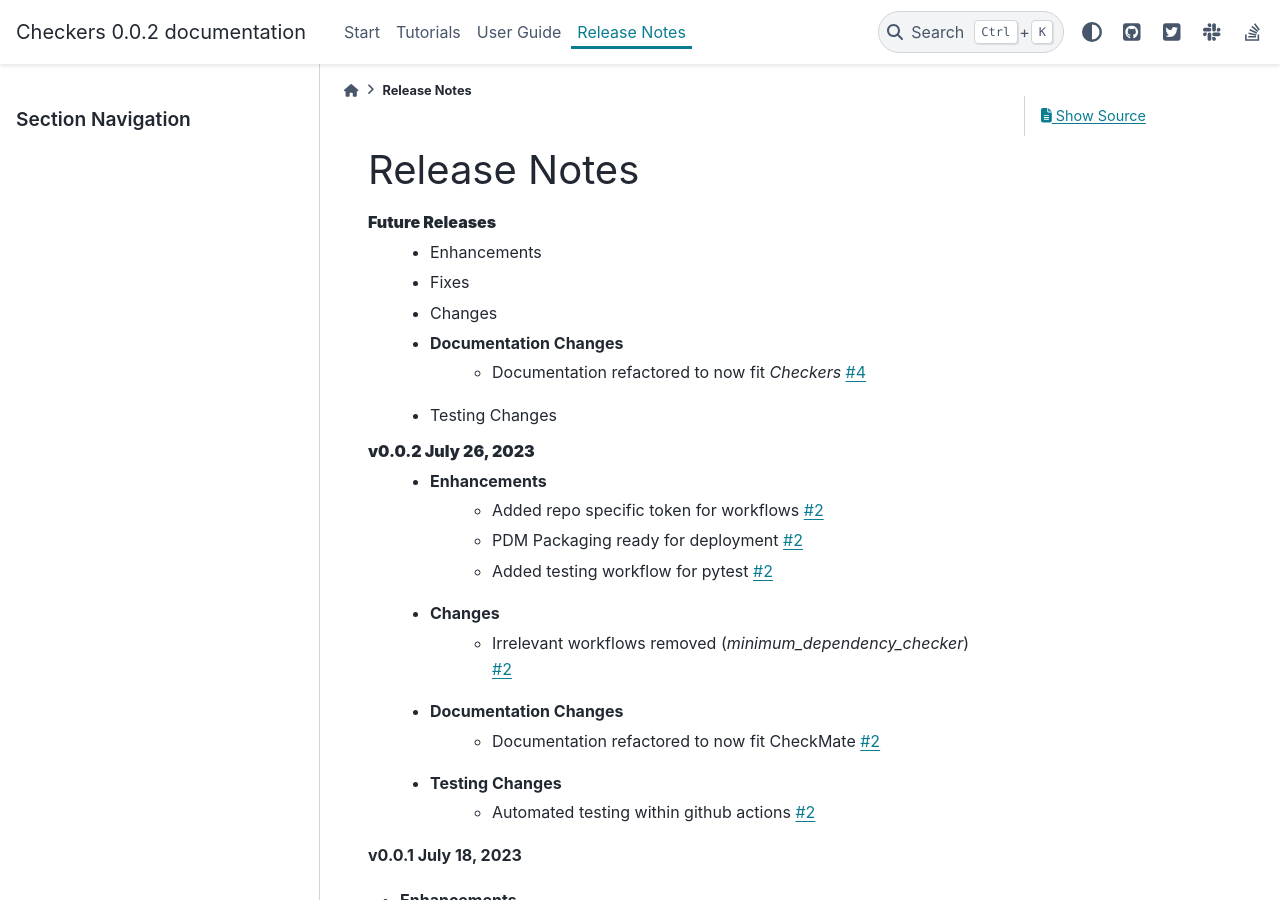
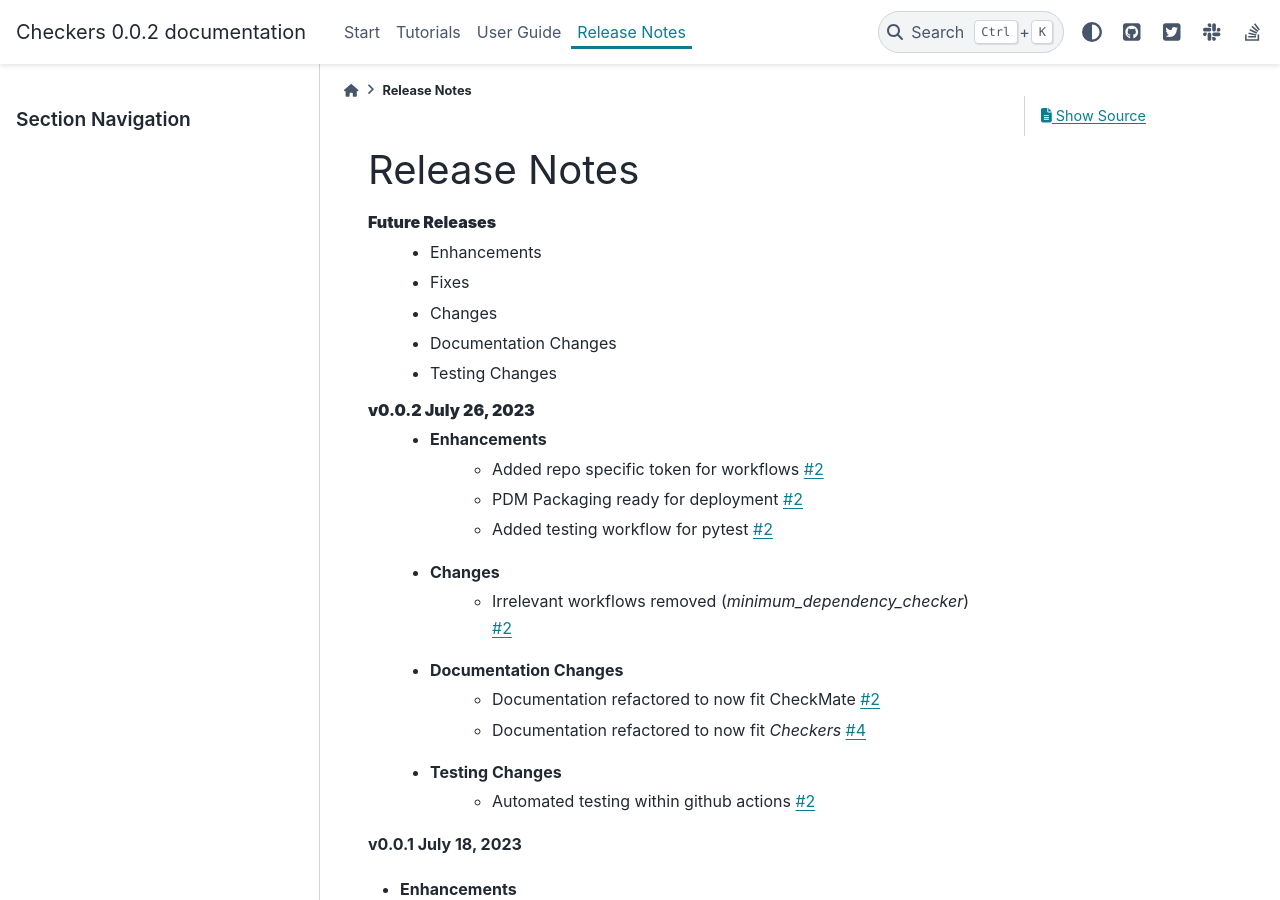
Before and after one commit to alteryx/CheckMates, a Sphinx documentation site: the page built from docs/source/release_notes.rst, in a window 1280 px wide and 900 px high. Built offline with Sphinx 7.4.7 and the PyData theme 0.15.4, drawn with Linux system fonts in a browser that asks for light colours; pages that are not in the unit, such as notebooks, are missing from menus; comment, search, counter and statistics services are not loaded; part of the change alters nothing that is shown.

```diff
--- a/docs/source/release_notes.rst
+++ b/docs/source/release_notes.rst
@@ -5,8 +5,8 @@ Release Notes
     * Fixes
     * Changes
     * Documentation Changes
-        * Documentation refactored to now fit `Checkers` :pr:`4`
     * Testing Changes
+
 
 **v0.0.2 July 26, 2023**
     * Enhancements
@@ -17,6 +17,7 @@ Release Notes
         * Irrelevant workflows removed (`minimum_dependency_checker`) :pr:`2`
     * Documentation Changes
         * Documentation refactored to now fit CheckMate :pr:`2`
+        * Documentation refactored to now fit `Checkers` :pr:`4`
     * Testing Changes
         * Automated testing within github actions :pr:`2`
 
```
